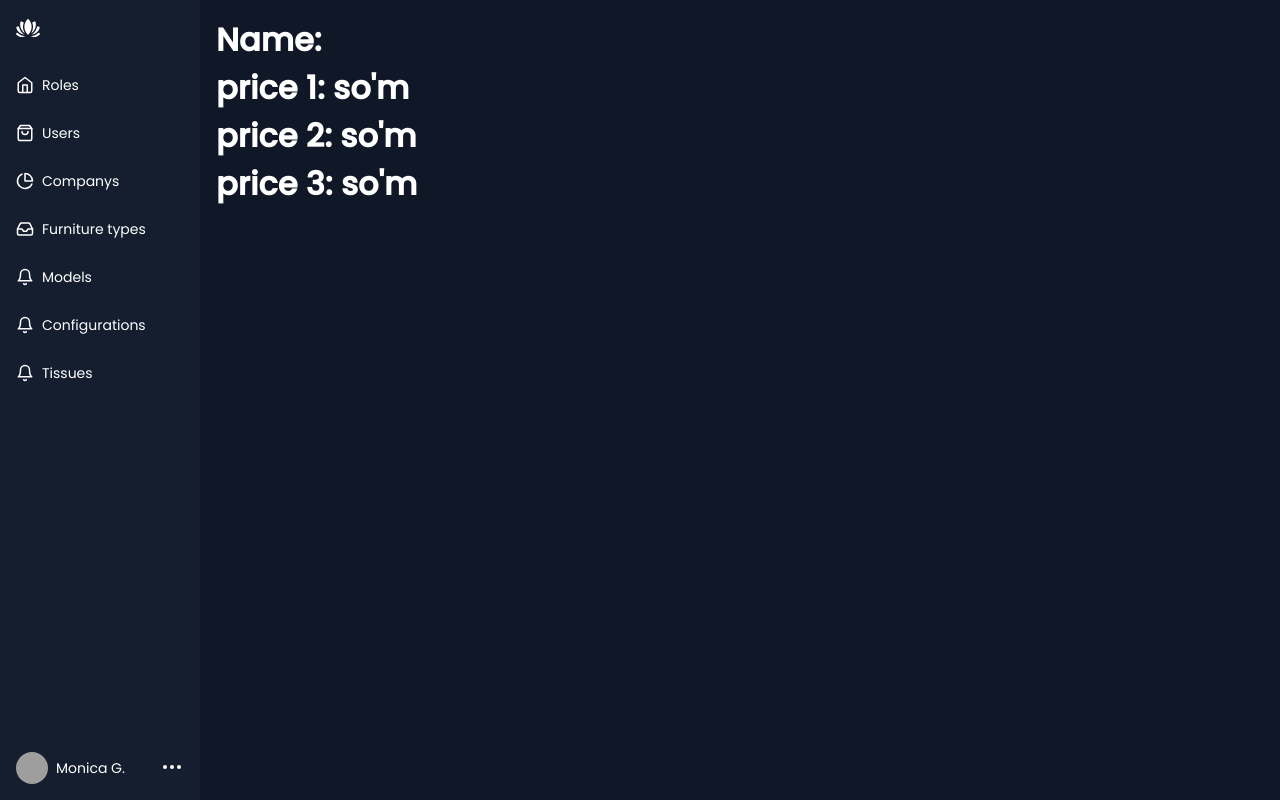
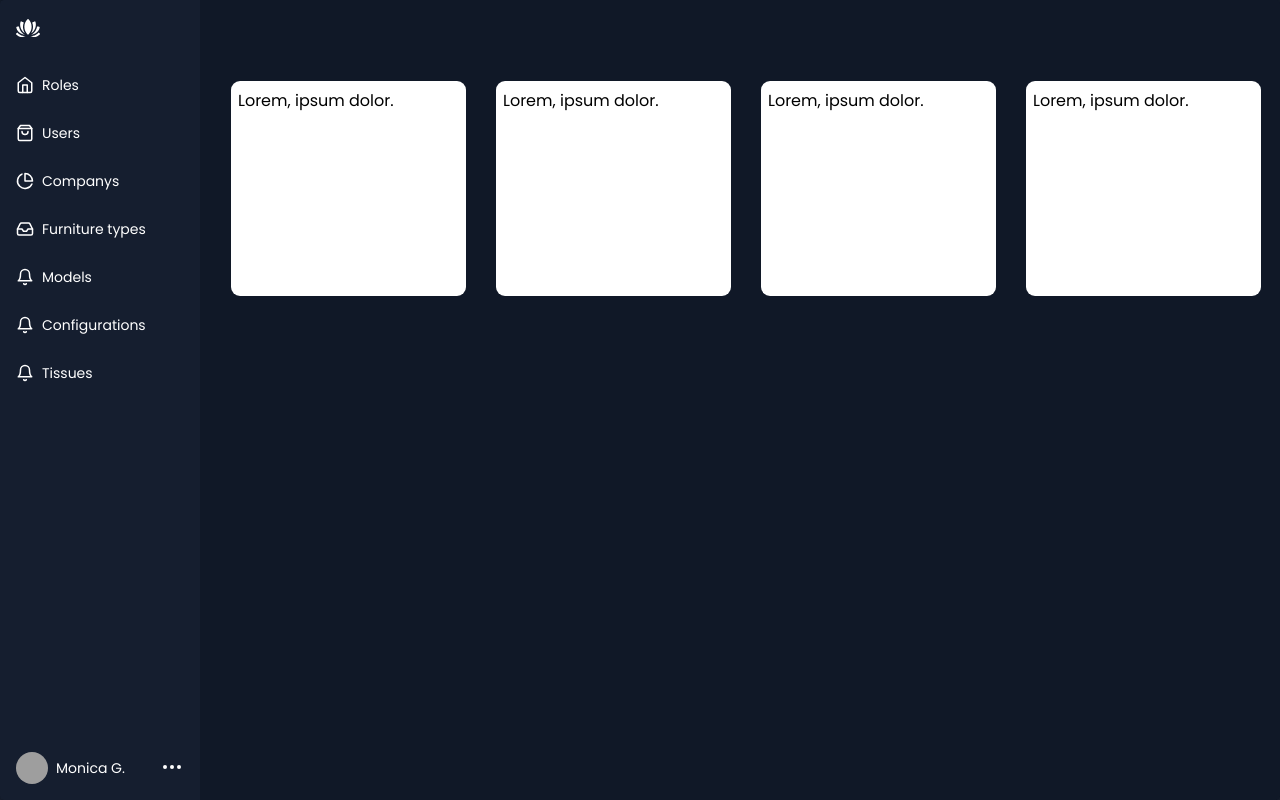
Before and after one commit to mashraby/showroom-dashboard, a React (Create React App) app: page /typemodels/1 in a window 1280 px wide. Built offline with nearby package versions, Linux system fonts and the light colour scheme; no server answers; sample sign-in values are in the browser's storage; grey boxes are pictures that could not be loaded.

Commit message:
nienfef -test

```diff
--- a/src/Pages/Typemodels/Typemodels.jsx
+++ b/src/Pages/Typemodels/Typemodels.jsx
@@ -25,13 +25,25 @@ export default function Typemodels() {
     <div className="app-container">
       <Navbar />
       <div className="app-content">
-        <h1 style={{ color: "white" }}>
-          <p>Name: {model?.name}</p>
-          <p>price 1: <b>{model?.price1}</b> so'm</p>
-          <p>price 2: <b>{model?.price2}</b> so'm</p>
-          <p>price 3: <b>{model?.price3}</b> so'm</p>
-
-        </h1>
+        <h1 style={{color:"white",textAlign:'center',padding:25}}>{model?.name}</h1>
+          {/* <p>Name: {model?.name}</p>
+          <p>price 1: <b>{model?.price1}</b> %</p>
+          <p>price 2: <b>{model?.price2}</b> %</p>
+          <p>price 3: <b>{model?.price3}</b> %</p> */}
+        <div className="edit-price-section">
+          <div>
+            <p>Lorem, ipsum dolor.</p>
+          </div>
+          <div>
+            <p>Lorem, ipsum dolor.</p>
+          </div>
+          <div>
+            <p>Lorem, ipsum dolor.</p>
+          </div>
+          <div>
+            <p>Lorem, ipsum dolor.</p>
+          </div>
+        </div>
       </div>
     </div>
   );
--- a/src/index.css
+++ b/src/index.css
@@ -48,3 +48,22 @@ body {
   -webkit-font-smoothing: antialiased;
   -moz-osx-font-smoothing: grayscale;
 }
+
+
+
+.edit-price-section {
+  display: flex;
+  align-items: center;
+  justify-content: center;
+}
+
+
+
+.edit-price-section>div {
+  width: 235px;
+  height: 215px;
+  border-radius: 9px;
+  padding: 7px;
+  margin: 15px;
+  background-color: white;
+}
```
